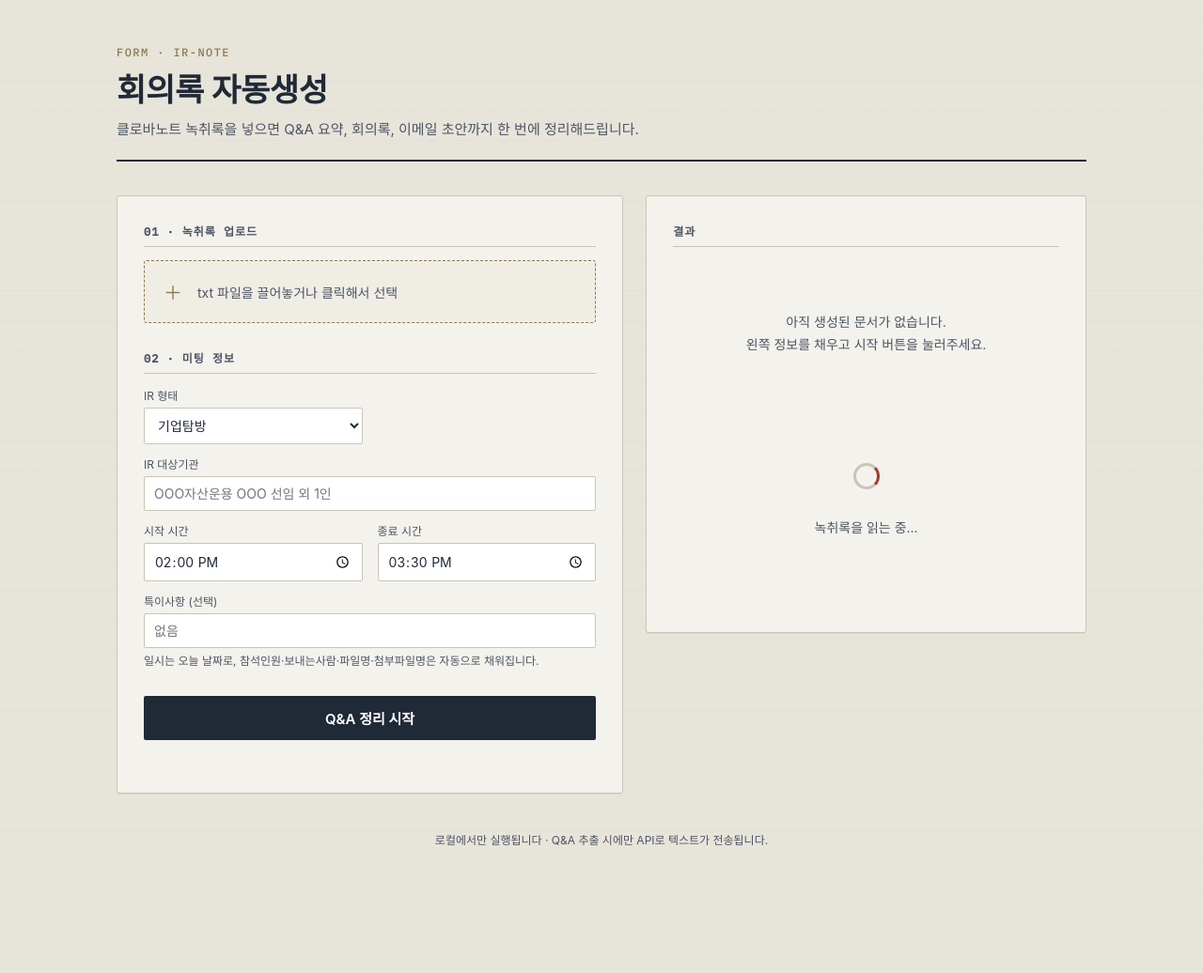
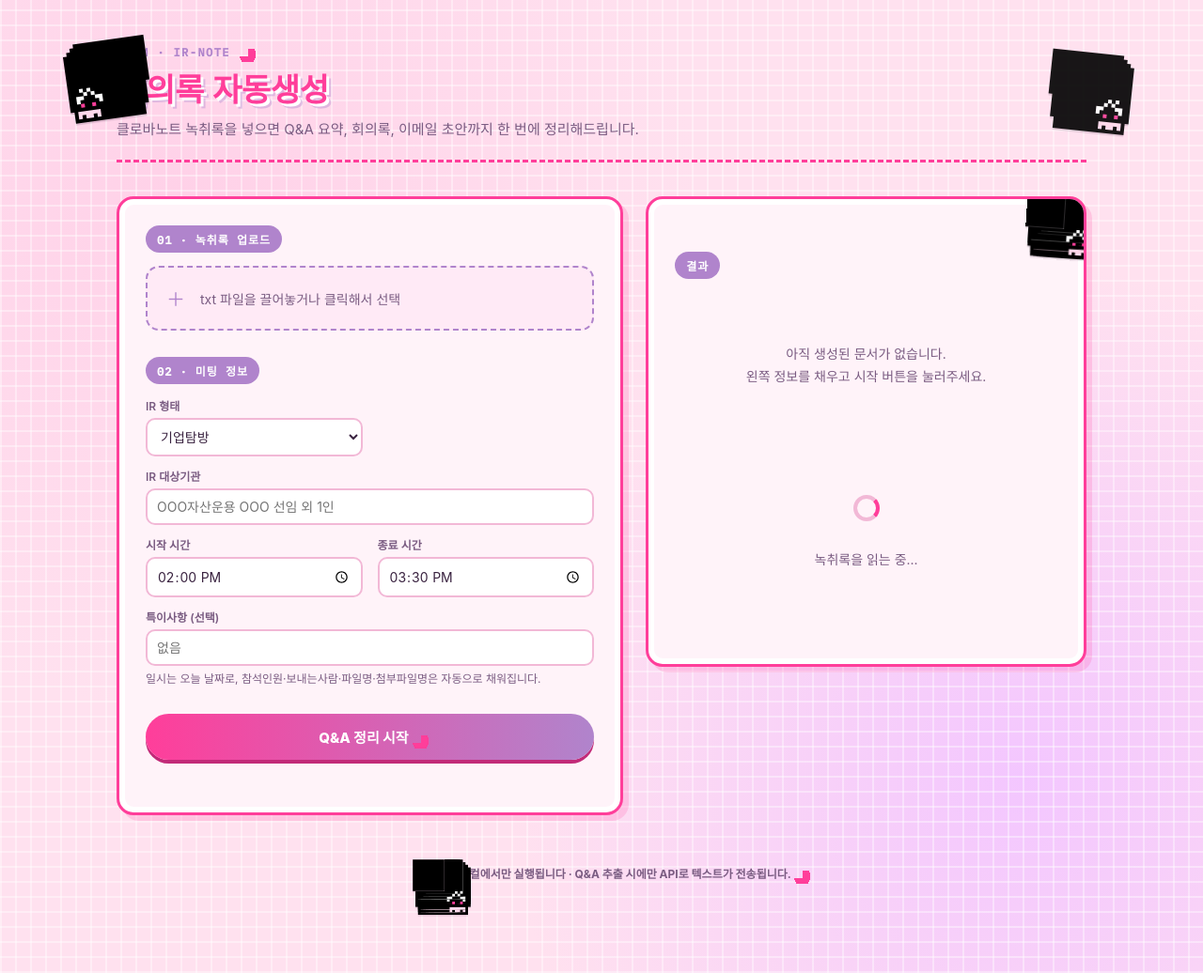
Before and after one commit to juyeon320/auto_ir_meeting_note, a Flask app: page / in a window 1280 px wide. Shown: the whole page at 94% size. Before the commit the page ends 900 px from the top, so only its background shows below. Run offline with Flask 3, Linux system fonts and the light colour scheme; some web fonts are replaced.

Commit message:
디자인 귀엽게 바꿈

```diff
--- a/ir_automation/webapp/static/style.css
+++ b/ir_automation/webapp/static/style.css
@@ -1,32 +1,36 @@
 /* ==========================================================================
    토큰
-   Paper: 차분한 회색빛 종이 톤 (크림+테라코타 조합 지양)
-   Ink:   깊은 잉크 네이비 (본문/헤더)
-   Stamp: 도장 레드 (완료 시그니처 요소)
-   Brass: 클립/철끈 색 (보조 강조)
+   Paper: 몽글몽글 핑크 파스텔
+   Ink:   쿠로미 다크 퍼플/블랙
+   Stamp: 비비드 핫핑크 (완료 시그니처 요소)
+   Brass: 라벤더 퍼플 (보조 강조)
    ========================================================================== */
 :root {
-  --paper: #E7E4DA;
-  --paper-card: #F4F2EC;
-  --ink: #202A36;
-  --ink-soft: #4B5563;
-  --line: #C9C4B4;
-  --stamp-red: #A23B34;
-  --brass: #8C7A4B;
-  --ok-bg: #EFEAD8;
+  --paper: #FFE1EF;
+  --paper-card: #FFF3F9;
+  --ink: #3A2340;
+  --ink-soft: #7A5C82;
+  --line: #F2B8D6;
+  --stamp-red: #FF3E9A;
+  --brass: #B084CC;
+  --ok-bg: #FFD6EC;
 
-  --font-display: "Noto Serif KR", serif;
+  --pixel: "Press Start 2P", "DungGeunMo", monospace;
+  --font-display: "Pretendard", "Noto Sans KR", sans-serif;
   --font-body: "Pretendard", -apple-system, sans-serif;
   --font-mono: "IBM Plex Mono", monospace;
 }
 
-* { box-sizing: border-box; }
+* { box-sizing: border-box; image-rendering: pixelated; }
 
 body {
   margin: 0;
   background: var(--paper);
   background-image:
-    repeating-linear-gradient(0deg, rgba(0,0,0,0.015) 0px, rgba(0,0,0,0.015) 1px, transparent 1px, transparent 32px);
+    repeating-linear-gradient(0deg, rgba(255,255,255,0.4) 0px, rgba(255,255,255,0.4) 2px, transparent 2px, transparent 16px),
+    repeating-linear-gradient(90deg, rgba(255,255,255,0.4) 0px, rgba(255,255,255,0.4) 2px, transparent 2px, transparent 16px),
+    radial-gradient(circle at 15% 20%, #FFD1E8 0%, transparent 40%),
+    radial-gradient(circle at 85% 80%, #F3C6FF 0%, transparent 40%);
   color: var(--ink);
   font-family: var(--font-body);
   min-height: 100vh;
@@ -36,13 +40,68 @@ body {
   max-width: 1080px;
   margin: 0 auto;
   padding: 48px 24px 80px;
+  position: relative;
+}
+
+/* ---------- 픽셀 쿠로미 데코 (CSS로 그린 도트 캐릭터) ---------- */
+.pixel-kuromi {
+  position: absolute;
+  width: 48px;
+  height: 48px;
+  image-rendering: pixelated;
+  pointer-events: none;
+  z-index: 5;
+  filter: drop-shadow(0 2px 0 rgba(58,35,64,0.15));
+}
+.pixel-kuromi::before {
+  content: "";
+  position: absolute;
+  inset: 0;
+  background-image:
+    /* 두건 실루엣 (검정) */
+    linear-gradient(#000 0 0);
+  background-size: 4px 4px;
+  /* box-shadow 픽셀아트: 각 점을 4px 블록으로 배치 */
+  box-shadow:
+    16px 0 #000, 20px 0 #000, 24px 0 #000, 28px 0 #000,
+    12px 4px #000, 16px 4px #000, 20px 4px #FFF, 24px 4px #000, 28px 4px #FFF, 32px 4px #000,
+    8px 8px #000, 12px 8px #000, 16px 8px #FFF, 20px 8px #000, 24px 8px #FFF, 28px 8px #000, 32px 8px #000, 36px 8px #000,
+    4px 12px #000, 8px 12px #FFF, 12px 12px #FFF, 16px 12px #000, 20px 12px #000, 24px 12px #000, 28px 12px #FFF, 32px 12px #FFF, 36px 12px #000, 40px 12px #000,
+    4px 16px #000, 8px 16px #FFF, 12px 16px #000, 16px 16px #000, 20px 16px #000, 24px 16px #000, 28px 16px #000, 32px 16px #FFF, 36px 16px #000, 40px 16px #000,
+    4px 20px #000, 8px 20px #000, 12px 20px #000, 16px 20px #FF3E9A, 20px 20px #000, 24px 20px #000, 28px 20px #FF3E9A, 32px 20px #000, 36px 20px #000, 40px 20px #000,
+    4px 24px #000, 8px 24px #000, 12px 24px #000, 16px 24px #000, 20px 24px #000, 24px 24px #000, 28px 24px #000, 32px 24px #000, 36px 24px #000, 40px 24px #000,
+    8px 28px #000, 12px 28px #FFD9EC, 16px 28px #FFD9EC, 20px 28px #FFD9EC, 24px 28px #FFD9EC, 28px 28px #FFD9EC, 32px 28px #FFD9EC, 36px 28px #000,
+    8px 32px #000, 12px 32px #FFD9EC, 16px 32px #000, 20px 32px #FFD9EC, 24px 32px #FFD9EC, 28px 32px #000, 32px 32px #FFD9EC, 36px 32px #000,
+    8px 36px #000, 12px 36px #000, 16px 36px #000, 20px 36px #000, 24px 36px #000, 28px 36px #000, 32px 36px #000, 36px 36px #000;
+}
+.pixel-kuromi--tl { top: -8px; left: -16px; transform: rotate(-8deg) scaleX(-1); }
+.pixel-kuromi--tr { top: 6px; right: -10px; transform: rotate(6deg); opacity: 0.9; }
+.pixel-kuromi--card { top: -14px; right: 16px; transform: scale(0.85) rotate(4deg); }
+.pixel-kuromi--footer { position: static; display: inline-block; transform: scale(0.7); vertical-align: middle; margin: 0 6px; }
+
+/* 작은 픽셀 하트 스프링클 */
+.pixel-heart {
+  display: inline-block;
+  width: 10px; height: 8px;
+  position: relative;
+  image-rendering: pixelated;
+}
+.pixel-heart::before {
+  content: "";
+  position: absolute; inset: 0;
+  box-shadow:
+    2px 0 #FF3E9A, 3px 0 #FF3E9A, 6px 0 #FF3E9A, 7px 0 #FF3E9A,
+    1px 2px #FF3E9A, 2px 2px #FF3E9A, 3px 2px #FF3E9A, 4px 2px #FF3E9A, 5px 2px #FF3E9A, 6px 2px #FF3E9A, 7px 2px #FF3E9A, 8px 2px #FF3E9A,
+    2px 4px #FF3E9A, 3px 4px #FF3E9A, 4px 4px #FF3E9A, 5px 4px #FF3E9A, 6px 4px #FF3E9A, 7px 4px #FF3E9A,
+    3px 6px #FF3E9A, 4px 6px #FF3E9A, 5px 6px #FF3E9A, 6px 6px #FF3E9A;
 }
 
 /* ---------- Masthead ---------- */
 .masthead {
-  border-bottom: 2px solid var(--ink);
+  border-bottom: 3px dashed var(--stamp-red);
   padding-bottom: 20px;
   margin-bottom: 36px;
+  position: relative;
 }
 .masthead__eyebrow {
   font-family: var(--font-mono);
@@ -50,13 +109,16 @@ body {
   letter-spacing: 0.12em;
   color: var(--brass);
   margin-bottom: 6px;
+  font-weight: 700;
 }
 .masthead__title {
   font-family: var(--font-display);
-  font-weight: 700;
+  font-weight: 800;
   font-size: 34px;
   margin: 0 0 8px;
   letter-spacing: -0.01em;
+  color: var(--stamp-red);
+  text-shadow: 3px 3px 0 #FFF, 5px 5px 0 rgba(176,132,204,0.4);
 }
 .masthead__sub {
   font-size: 15px;
@@ -79,21 +141,26 @@ body {
 
 .card {
   background: var(--paper-card);
-  border: 1px solid var(--line);
-  border-radius: 3px;
+  border: 3px solid var(--stamp-red);
+  border-radius: 18px;
   padding: 28px;
-  box-shadow: 0 1px 0 rgba(0,0,0,0.04);
+  box-shadow: 6px 6px 0 rgba(255,62,154,0.18), 0 0 0 6px #FFF inset;
+  position: relative;
+  overflow: visible;
 }
 
 .card__label {
   font-family: var(--font-mono);
   font-size: 12px;
   letter-spacing: 0.08em;
-  color: var(--ink-soft);
+  color: #fff;
   text-transform: uppercase;
-  border-bottom: 1px solid var(--line);
-  padding-bottom: 8px;
+  padding: 6px 12px;
   margin: 28px 0 14px;
+  background: var(--brass);
+  border-radius: 999px;
+  display: inline-block;
+  font-weight: 700;
 }
 .card__label:first-child { margin-top: 0; }
 
@@ -102,17 +169,18 @@ body {
   display: flex;
   align-items: center;
   gap: 12px;
-  border: 1.5px dashed var(--brass);
-  border-radius: 3px;
+  border: 2px dashed var(--brass);
+  border-radius: 14px;
   padding: 18px 16px;
   cursor: pointer;
-  transition: background 0.15s ease, border-color 0.15s ease;
-  background: rgba(140, 122, 75, 0.04);
+  transition: background 0.15s ease, border-color 0.15s ease, transform 0.1s ease;
+  background: #FFEAF6;
 }
 .dropzone:hover,
 .dropzone.is-dragover {
-  background: rgba(140, 122, 75, 0.1);
+  background: #FFD9EC;
   border-color: var(--stamp-red);
+  transform: scale(1.01);
 }
 .dropzone__icon {
   font-family: var(--font-mono);
@@ -141,14 +209,15 @@ body {
   gap: 5px;
   font-size: 12px;
   color: var(--ink-soft);
+  font-weight: 600;
 }
 .field input,
 .field select {
   font-family: var(--font-body);
   font-size: 14px;
   color: var(--ink);
-  border: 1px solid var(--line);
-  border-radius: 2px;
+  border: 2px solid var(--line);
+  border-radius: 10px;
   background: #fff;
   padding: 9px 10px;
 }
@@ -166,29 +235,42 @@ body {
   line-height: 1.6;
 }
 
+/* ---------- 자동 채움 하이라이트 ---------- */
+.field input.auto-filled,
+.field select.auto-filled {
+  animation: autoFillGlow 1.4s ease-out;
+}
+@keyframes autoFillGlow {
+  0%   { background: #FFD9EC; border-color: var(--stamp-red); box-shadow: 0 0 0 4px rgba(255,62,154,0.25); }
+  100% { background: #fff; border-color: var(--line); box-shadow: 0 0 0 0 rgba(255,62,154,0); }
+}
+
 /* ---------- Button ---------- */
 .btn-primary {
   width: 100%;
   margin-top: 28px;
-  padding: 13px 16px;
+  padding: 14px 16px;
   border: none;
-  border-radius: 2px;
-  background: var(--ink);
+  border-radius: 999px;
+  background: linear-gradient(90deg, #FF3E9A, #B084CC);
   color: #fff;
   font-family: var(--font-body);
-  font-weight: 600;
+  font-weight: 800;
   font-size: 15px;
   cursor: pointer;
-  transition: background 0.15s ease;
+  transition: transform 0.12s ease, box-shadow 0.12s ease;
+  box-shadow: 0 4px 0 #C22A78;
 }
-.btn-primary:hover { background: var(--stamp-red); }
-.btn-primary:disabled { background: #9CA3AF; cursor: not-allowed; }
+.btn-primary:hover { transform: translateY(-2px); box-shadow: 0 6px 0 #C22A78; }
+.btn-primary:active { transform: translateY(2px); box-shadow: 0 2px 0 #C22A78; }
+.btn-primary:disabled { background: #E3C9DC; box-shadow: none; cursor: not-allowed; }
 
 .error {
   color: var(--stamp-red);
   font-size: 13px;
   margin: 10px 0 0;
   min-height: 18px;
+  font-weight: 700;
 }
 
 /* ---------- Result ---------- */
@@ -213,7 +295,7 @@ body {
 }
 .spinner {
   width: 28px; height: 28px;
-  border: 3px solid var(--line);
+  border: 4px solid var(--line);
   border-top-color: var(--stamp-red);
   border-radius: 50%;
   animation: spin 0.8s linear infinite;
@@ -300,4 +386,5 @@ body {
   text-align: center;
   font-size: 12px;
   color: var(--ink-soft);
+  font-weight: 700;
 }
--- a/ir_automation/webapp/templates/index.html
+++ b/ir_automation/webapp/templates/index.html
@@ -14,7 +14,9 @@
 <div class="page">
 
   <header class="masthead">
-    <div class="masthead__eyebrow">FORM · IR-NOTE</div>
+    <div class="pixel-kuromi pixel-kuromi--tl"></div>
+    <div class="pixel-kuromi pixel-kuromi--tr"></div>
+    <div class="masthead__eyebrow">FORM · IR-NOTE <span class="pixel-heart"></span></div>
     <h1 class="masthead__title">회의록 자동생성</h1>
     <p class="masthead__sub">클로바노트 녹취록을 넣으면 Q&amp;A 요약, 회의록, 이메일 초안까지 한 번에 정리해드립니다.</p>
   </header>
@@ -62,13 +64,14 @@
       <p class="auto-note">일시는 오늘 날짜로, 참석인원·보내는사람·파일명·첨부파일명은 자동으로 채워집니다.</p>
 
       <button class="btn-primary" id="submitBtn">
-        <span id="submitBtnText">Q&amp;A 정리 시작</span>
+        <span id="submitBtnText">Q&amp;A 정리 시작 <span class="pixel-heart"></span></span>
       </button>
       <p class="error" id="errorMsg"></p>
     </section>
 
     <!-- 우측: 결과 -->
     <section class="card result" id="resultCard">
+      <div class="pixel-kuromi pixel-kuromi--card"></div>
       <h2 class="card__label">결과</h2>
 
       <div class="result__empty" id="resultEmpty">
@@ -103,7 +106,11 @@
 
   </main>
 
-  <footer class="footer">로컬에서만 실행됩니다 · Q&amp;A 추출 시에만 API로 텍스트가 전송됩니다.</footer>
+  <footer class="footer">
+    <span class="pixel-kuromi pixel-kuromi--footer"></span>
+    로컬에서만 실행됩니다 · Q&amp;A 추출 시에만 API로 텍스트가 전송됩니다.
+    <span class="pixel-heart"></span>
+  </footer>
 
 </div>
 
```
Also changed, not shown: other parts of ir_automation/webapp/static/style.css (+15 -11 lines), ir_automation/webapp/static/app.js (+96 -5 lines).
